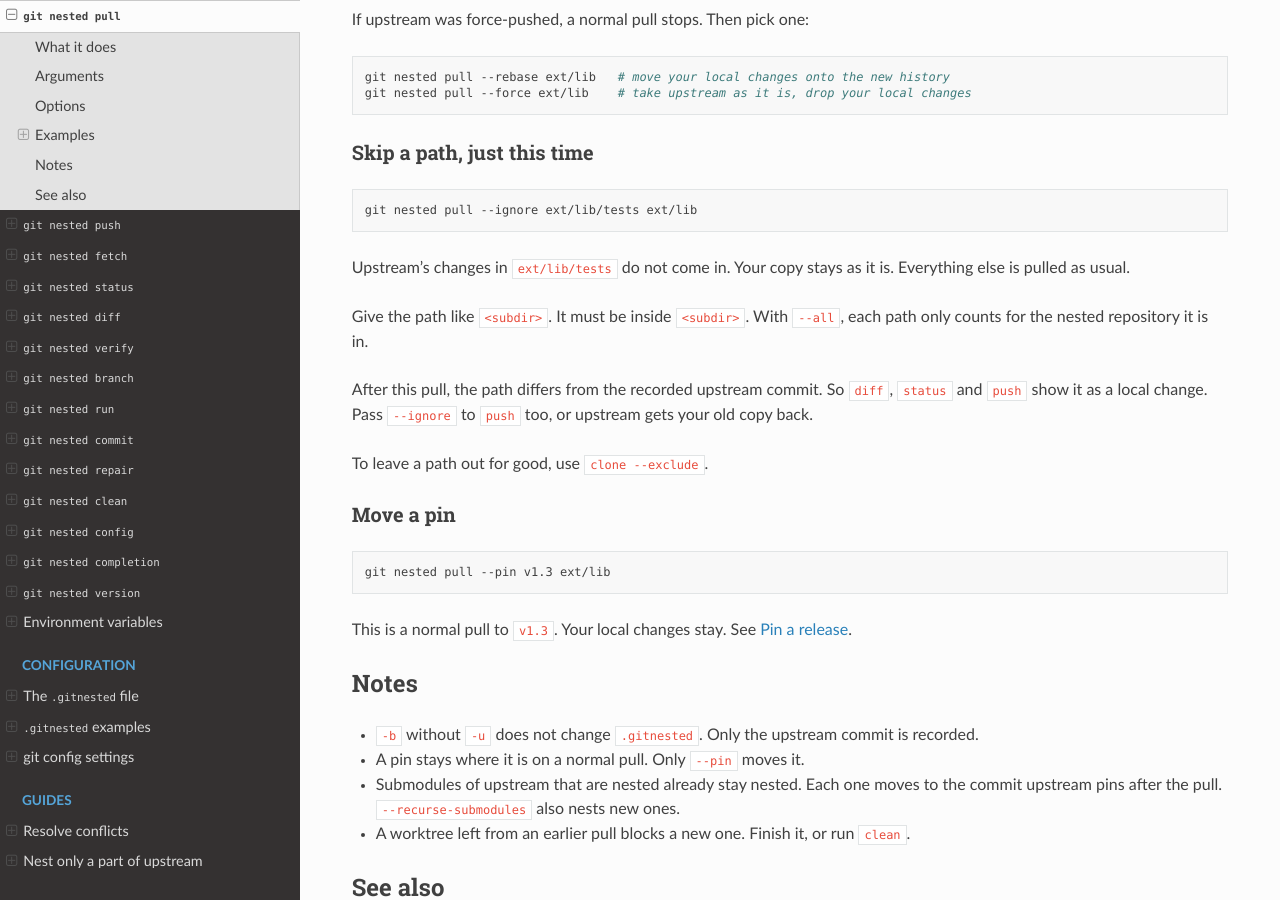
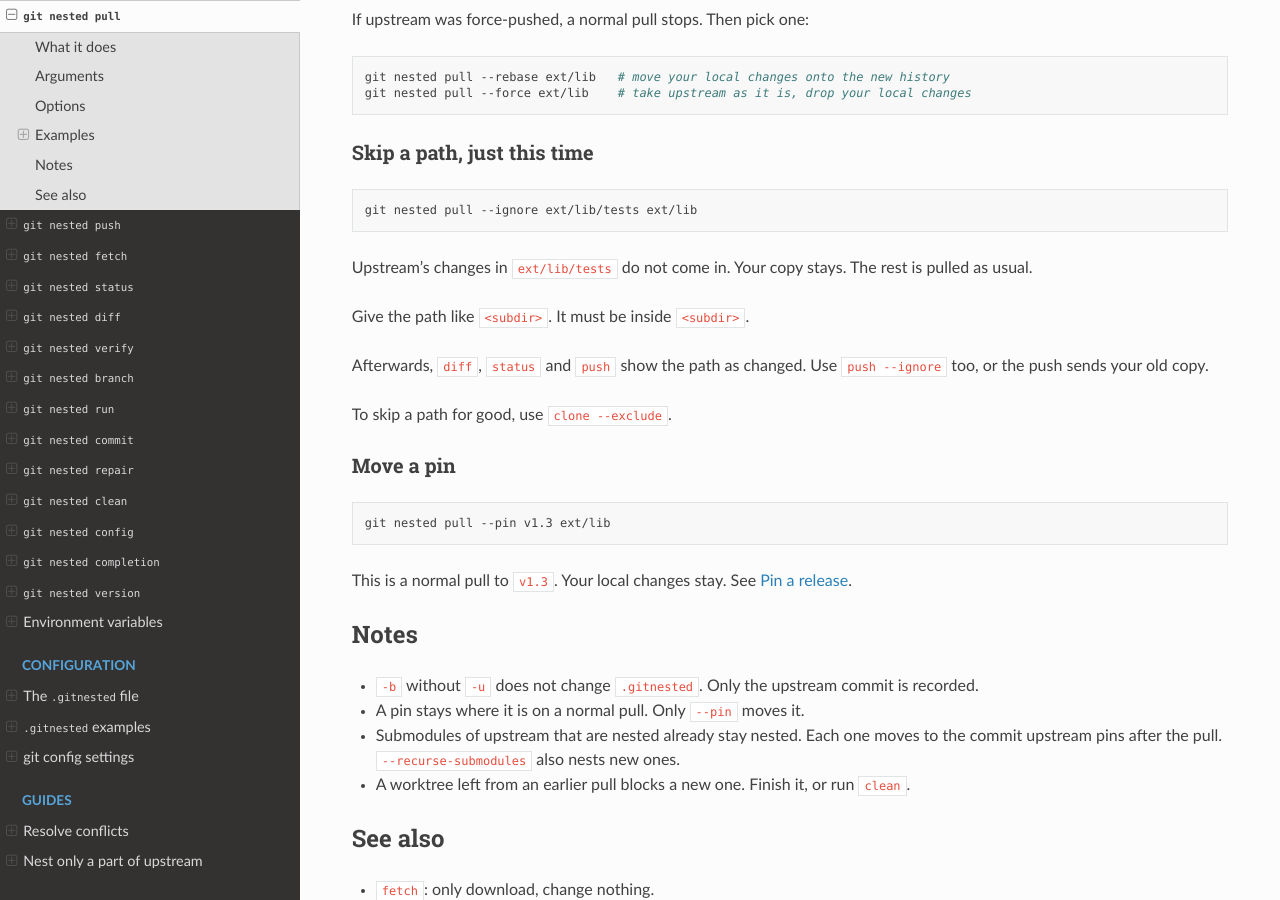
Before and after one commit to thorsten-klein/git-nested, a Sphinx documentation site: the page built from doc/cli/pull.md, in a window 1280 px wide and 900 px high, scrolled down 2379 px. Built offline with Sphinx 7.4.7 and the Read the Docs theme 3.1.0, drawn with Linux system fonts in a browser that asks for light colours; some of the changed text lies outside the part shown.

Commit message:
docs: shorten the --ignore texts

````diff
--- a/doc/cli/pull.md
+++ b/doc/cli/pull.md
@@ -42,7 +42,7 @@ It needs a clean working tree.
 | `--no-squash` | keep the upstream commits as the second parent of the pull commit |
 | `--pin <commit\|tag>` | move the pin to this commit or tag |
 | `--recurse-submodules` | also nest submodules upstream added |
-| `--ignore <path>` | keep this path in `<subdir>` as it is, just this time. Can be repeated |
+| `--ignore <path>` | skip this path, just this time. Can be repeated |
 | `-f`, `--force` | take upstream as it is and drop local changes |
 | `-m`, `--message <message>` | the commit message. Default: a generated one |
 | `-S`, `--gpg-sign` | GPG-sign the commits git-nested makes, nested ones too |
@@ -110,17 +110,15 @@ git nested pull --force ext/lib    # take upstream as it is, drop your local cha
 git nested pull --ignore ext/lib/tests ext/lib
 ```
 
-Upstream's changes in `ext/lib/tests` do not come in. Your copy stays as it
-is. Everything else is pulled as usual.
+Upstream's changes in `ext/lib/tests` do not come in. Your copy stays.
+The rest is pulled as usual.
 
-Give the path like `<subdir>`. It must be inside `<subdir>`. With `--all`,
-each path only counts for the nested repository it is in.
+Give the path like `<subdir>`. It must be inside `<subdir>`.
 
-After this pull, the path differs from the recorded upstream commit. So
-`diff`, `status` and `push` show it as a local change. Pass `--ignore` to
-`push` too, or upstream gets your old copy back.
+Afterwards, `diff`, `status` and `push` show the path as changed. Use
+`push --ignore` too, or the push sends your old copy.
 
-To leave a path out for good, use [`clone --exclude`](clone.md).
+To skip a path for good, use [`clone --exclude`](clone.md).
 
 ### Move a pin
 
````
Also changed, not shown: doc/architecture/diagrams.md (+2 -2 lines), doc/cli/push.md (+3 -5 lines), 5 other files.
